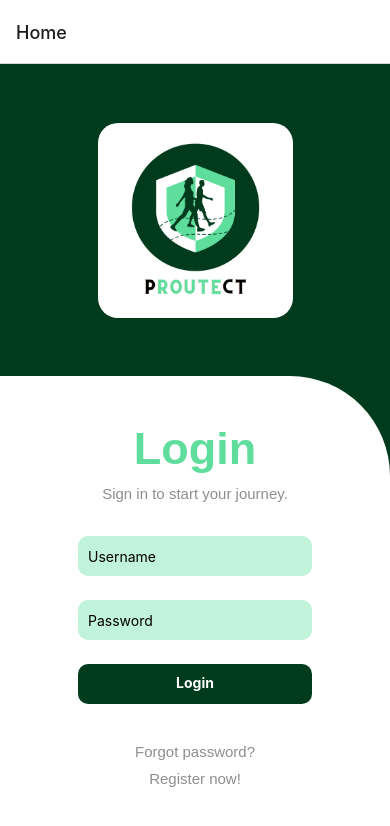
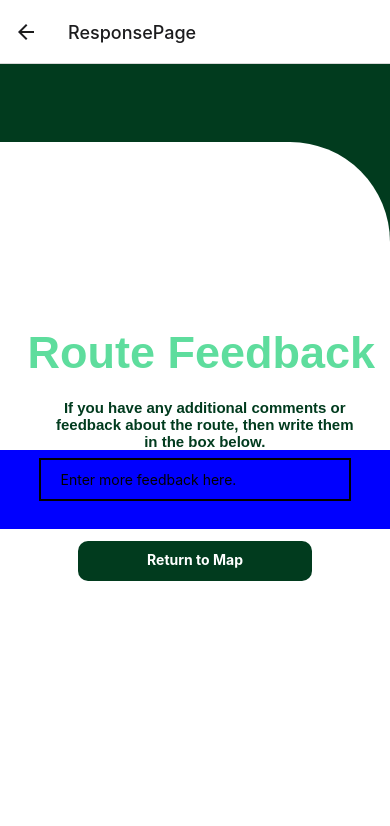
Before and after one commit to loisperryman02/proutectapp, a React Native app in the folder mobile-application/: screen /ResponsePage in a window 390 px wide. Shown: the top 826 px of the page. Built offline with nearby package versions, Linux system fonts and the light colour scheme; what kd-tree-javascript would draw is missing.

Commit message:
Added a feedback page which allows users to write their own response about how they found the route.

```diff
--- a/mobile-application/App.js
+++ b/mobile-application/App.js
@@ -2,6 +2,7 @@ import HomeScreen from "./screens/HomeScreen.js";
 import SignUp from "./screens/SignUp.js";
 import MapScreen from "./screens/Map.js";
 import FeedbackPage from "./screens/FeedbackPage";
+import ResponsePage from "./screens/ReponseScreen.js";
 
 import { NavigationContainer } from "@react-navigation/native";
 import { createNativeStackNavigator } from "@react-navigation/native-stack";
@@ -30,6 +31,11 @@ export default function App() {
           component={FeedbackPage}
         />
 
+        <Stack.Screen
+          name="ResponsePage"
+          component={ResponsePage}
+        />
+
       </Stack.Navigator>
     </NavigationContainer>
   );
--- a/mobile-application/screens/FeedbackPage.js
+++ b/mobile-application/screens/FeedbackPage.js
@@ -83,7 +83,10 @@ export default function FeedbackPage({ navigation }) {
     </View>
 
     <View style={styles.button_container}>
-          <TouchableOpacity style={styles.button}>
+          <TouchableOpacity
+              onPress={() => navigation.navigate("ResponsePage")}
+              style={styles.button}
+              >
             <Text style={styles.buttonText}>Next</Text>
           </TouchableOpacity>
         </View>
--- /dev/null
+++ b/mobile-application/screens/ReponseScreen.js
@@ -0,0 +1,128 @@
+import React from 'react';
+import { StyleSheet, View, Text, Pressable, TextInput, Image } from 'react-native';
+
+export default function SignUp({ navigation }) {
+
+  return (
+    <View style={styles.background}>
+      <View style={styles.top_container}>
+
+      </View>
+      <View style={styles.bottom_container}>
+        <View style={styles.title_container}>
+          <Text style={styles.signup_title}> Route Feedback</Text>
+        </View>
+
+        <View style = {styles.subtitle_container}>
+            <Text style={styles.subtitle}>If you have any additional comments or feedback about the route, then write them in the box below.</Text>
+        </View>
+
+        <View style={styles.input_container}>
+
+           <TextInput
+            style = {styles.text_input}
+            placeholder='Enter more feedback here.'
+            keyboardType='ascii-capable'
+            />
+
+        </View>
+
+        <View style={styles.button_container}>
+          <Pressable
+            style={styles.button}
+            onPress={() => navigation.navigate("Map")}>
+            <Text style={styles.buttonText}>Return to Map</Text>
+          </Pressable>
+        </View>
+        <View style={styles.links_container}>
+
+        </View>
+      </View>
+    </View>
+  );
+}
+
+const styles = StyleSheet.create({
+    text_input: {
+        height: "40%",
+        borderWidth: 2,
+        width: "80%",
+        padding: "5%"
+    },
+    bottom_container: {
+        borderTopRightRadius: 100,
+        backgroundColor: '#fff',
+        alignItems: 'center',
+        justifyContent: 'center',
+        flex: 0.9
+    },
+    top_container: {
+        flex: 0.1,
+        backgroundColor: '#013B1E'
+    },
+    background: {
+        flex: 1,
+        backgroundColor: '#013B1E'
+    },
+    button_container: {
+        width:"100%",
+        alignItems:"center",
+        justifyContent:"center",
+        paddingTop: "3%"
+    },
+    button: {
+        alignItems: "center",
+        backgroundColor: "#013B1E",
+        paddingVertical: 10,
+        paddingHorizontal: 20,
+        borderRadius: 10,
+        width: "60%",
+        height: 40
+    },
+    buttonText: {
+        color: "#fff",
+        fontWeight: "bold"
+    },
+    input_container: {
+        width:"100%",
+        alignItems:"center",
+        justifyContent:"center",
+        paddingBottom: "5%",
+        backgroundColor: "blue"
+    },
+    input: {
+        height: 40,
+        margin: 12,
+        borderColor: "#5EDD9D38",
+        padding: 10,
+        width: "60%",
+        borderRadius: 10,
+        backgroundColor: "#5EDD9D60",
+        marginBottom: "5%"
+    },
+    title_container: {
+        width:"100%",
+        alignItems:"center",
+        justifyContent:"center",
+        marginBottom: "5%",
+        marginTop: "-20%"
+    },
+    subtitle_container: {
+        width: "80%",
+        justifyContent: "center",
+        marginLeft: "5%"
+    },
+    signup_title: {
+        color: "#5EDD9D",
+        fontFamily: "Arial",
+        fontWeight: "bold",
+        fontSize: 45
+    },
+    subtitle: {
+        color: "#013B1E",
+        fontFamily: "Arial",
+        fontWeight: "bold",
+        fontSize: 15,
+        textAlign: "center"
+    }
+});
```
Also changed, not shown: mobile-application/data_structures/aStar.js (+0 -7 lines).
